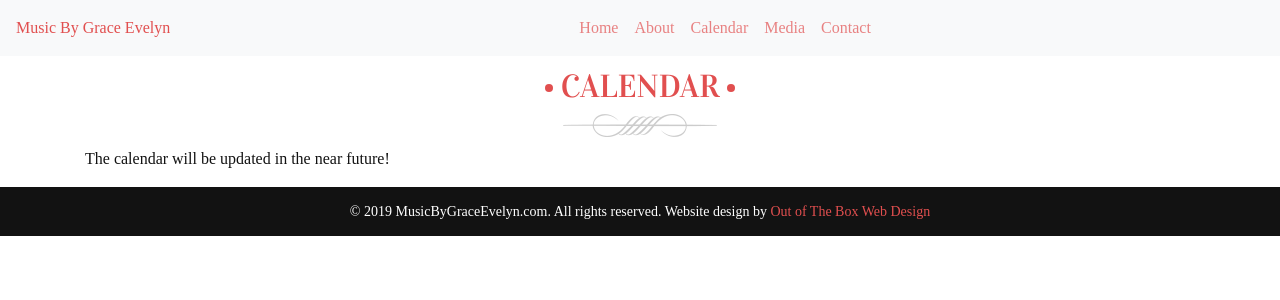
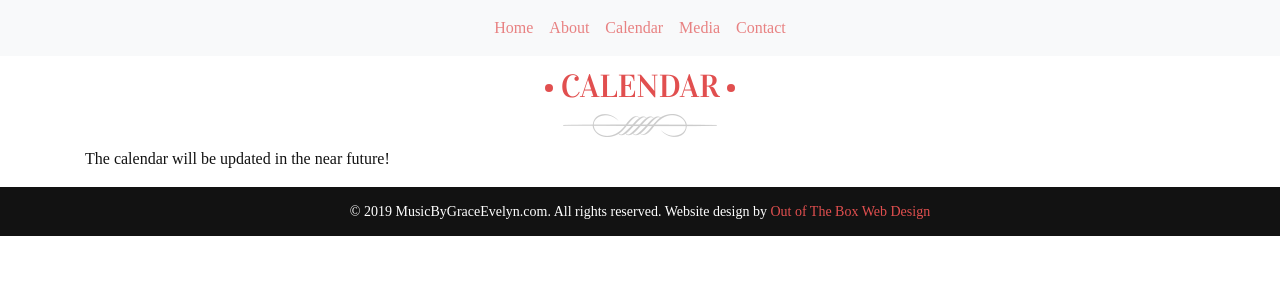
Before and after one commit to musicbygraceevelyn/musicbygraceevelyn.github.io, a Jekyll site: the page built from calendar.md, in a window 1280 px wide. Shown: the top 300 px of the page. Built offline with Jekyll 4.4.1, drawn with Linux system fonts in a browser that asks for light colours; some web fonts are replaced.

Commit message:
Remove brand from navbar

```diff
--- a/_includes/menu.html
+++ b/_includes/menu.html
@@ -3,9 +3,6 @@
     aria-controls="navbarSupportedContent" aria-expanded="false" aria-label="Toggle navigation">
     <span class="navbar-toggler-icon"></span>
   </button>
-  {% if page.url != "/" %}
-  <a class="navbar-brand" href="{{ "/" | relative_url }}">Music By Grace Evelyn</a>
-  {% endif %}
   <div class="collapse navbar-collapse" id="navbarSupportedContent">
     <ul class="navbar-nav mx-auto">
       <li class="nav-item">
```
